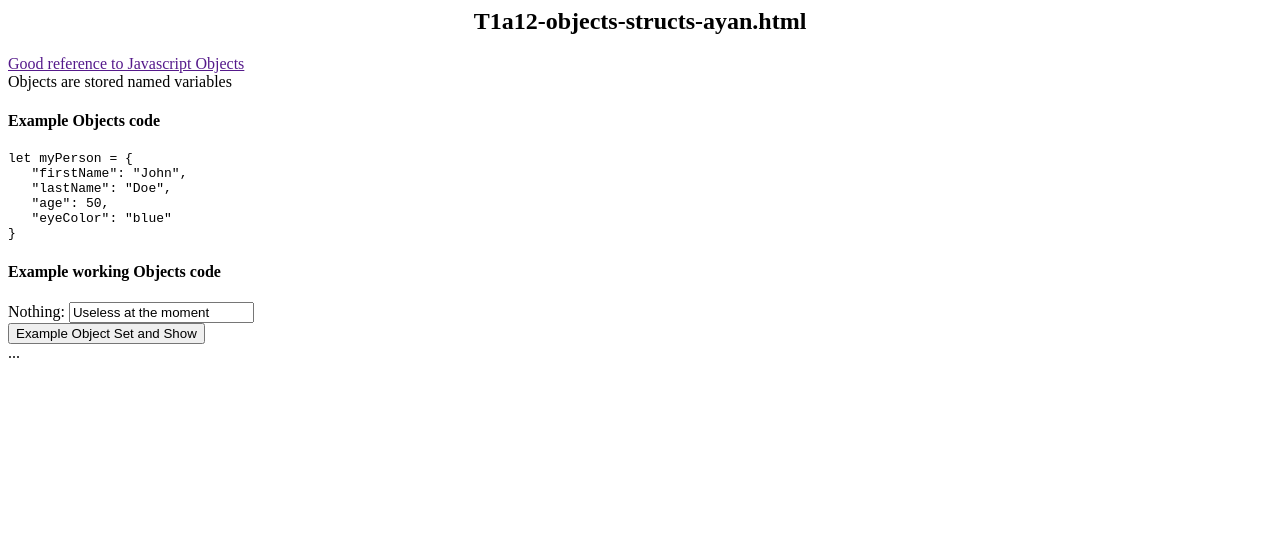
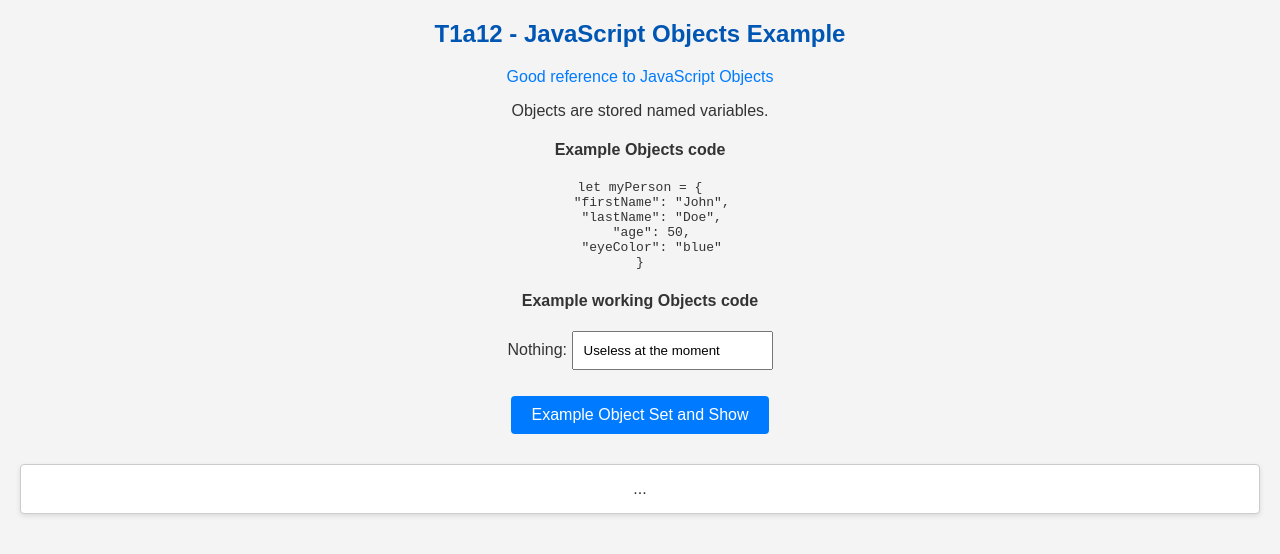
Before and after one commit to gamedev8888/game-dev-2024, a plain HTML site: page public/T1a12-objects-structs-ayan.html in a window 1280 px wide. Drawn offline with Linux system fonts and the light colour scheme.

Commit message:
Update T1a12-objects-structs-ayan.html

```diff
--- a/public/T1a12-objects-structs-ayan.html
+++ b/public/T1a12-objects-structs-ayan.html
@@ -1,10 +1,69 @@
-<h2 align=center>T1a12-objects-structs-ayan.html</h2>
+<!DOCTYPE html>
+<html lang="en">
+<head>
+    <meta charset="UTF-8">
+    <meta name="viewport" content="width=device-width, initial-scale=1.0">
+    <title>JavaScript Objects Example</title>
+    <style>
+        body {
+            background-color: #f4f4f4;
+            font-family: Arial, sans-serif;
+            color: #333;
+            text-align: center;
+            margin: 20px;
+        }
 
-<a href="">Good reference to Javascript Objects</a><br>
+        h2 {
+            color: #0056b3;
+        }
 
-Objects are stored named variables
+        a {
+            color: #007bff;
+            text-decoration: none;
+        }
 
-<h4> Example Objects code</h4>
+        a:hover {
+            text-decoration: underline;
+        }
+
+        .button {
+            background-color: #007bff;
+            border: none;
+            color: white;
+            padding: 10px 20px;
+            text-align: center;
+            text-decoration: none;
+            display: inline-block;
+            font-size: 16px;
+            margin: 10px 2px;
+            cursor: pointer;
+            border-radius: 4px;
+            transition: background-color 0.3s;
+        }
+
+        .button:hover {
+            background-color: #0056b3;
+        }
+
+        #myDiv01 {
+            background-color: white;
+            border: 1px solid #ccc;
+            border-radius: 4px;
+            padding: 15px;
+            margin-top: 20px;
+            box-shadow: 0 2px 5px rgba(0, 0, 0, 0.1);
+        }
+    </style>
+</head>
+<body>
+
+<h2 align=center>T1a12 - JavaScript Objects Example</h2>
+
+<a href="#" target="_blank">Good reference to JavaScript Objects</a><br>
+
+<p>Objects are stored named variables.</p>
+
+<h4>Example Objects code</h4>
 <pre>
 let myPerson = {
    "firstName": "John",
@@ -14,11 +73,11 @@ let myPerson = {
 }
 </pre>
 
-<h4> Example working Objects code</h4>
+<h4>Example working Objects code</h4>
 
-Nothing: <input type="text" id="myText01" value="Useless at the moment"><br>
+<p>Nothing: <input type="text" id="myText01" value="Useless at the moment" style="padding: 10px;"></p>
 
-<input type="button" value="Example Object Set and Show" onClick="{
+<input type="button" class="button" value="Example Object Set and Show" onClick="{
    let myPerson = {
       'firstName': 'John',
       'lastName': 'Doe',
@@ -34,3 +93,6 @@ Nothing: <input type="text" id="myText01" value="Useless at the moment"><br>
 }">
 
 <div id="myDiv01">...</div>
+
+</body>
+</html>
```
